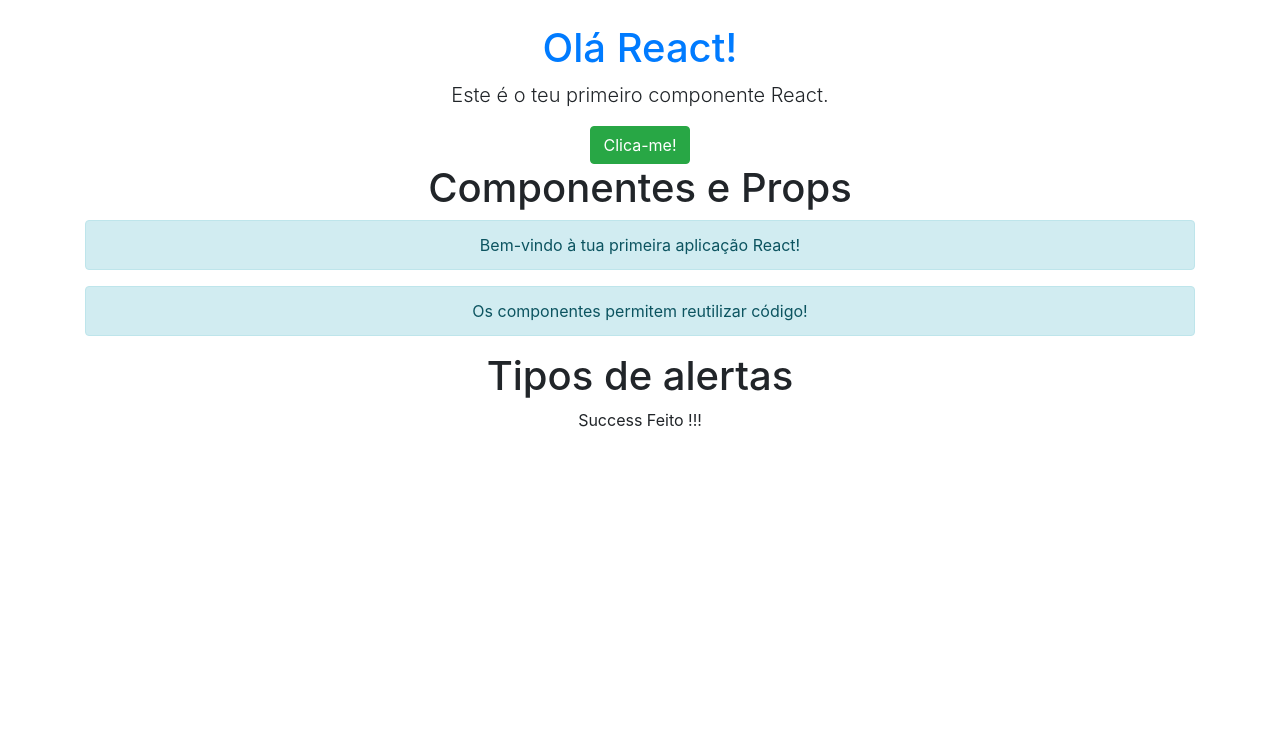
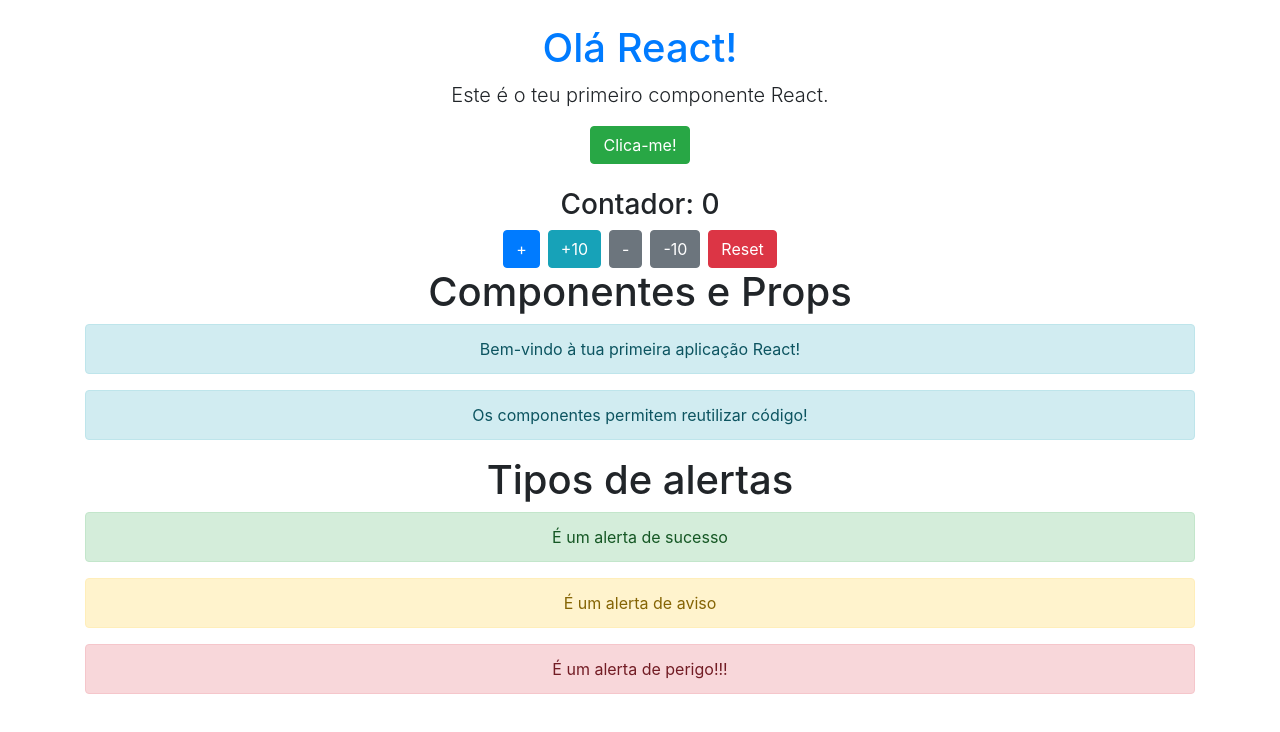
Before and after one commit to a14816-AMR/REACT_APP1, a React (Vite) app: page / in a window 1280 px wide. Shown: the top 732 px of the page. Built offline with nearby package versions, Linux system fonts and the light colour scheme.

Commit message:
Parte 1 – Ex3 - React

```diff
--- a/src/Alerta.jsx
+++ b/src/Alerta.jsx
@@ -2,10 +2,10 @@
 function Alerta(props) {
 // Aqui usamos props.texto, enviada pelo componente App
     return (
-        <div className={`text-center ${props.tipo}`}>
-            {props.tipo}
+        <div className={`alert alert-${props.tipo} text-center`} role="alert">
             {props.texto}
         </div>
+
         );
     }
 export default Alerta;
--- a/src/App.jsx
+++ b/src/App.jsx
@@ -5,6 +5,7 @@
 import heroImg from './assets/hero.png'
 import './App.css'
 import Alerta from './Alerta'
+import Contador from './Contador'
 function App() {
   return (
     <div className="container mt-4">
@@ -20,6 +21,7 @@
         Clica-me!
       </button>
 
+     <Contador />
 
 
     <h1 className="text-center">Componentes e Props</h1>
@@ -28,7 +30,10 @@
     <Mensagem mytext="Os componentes permitem reutilizar código!" />
 
     <h1 className="text-center">Tipos de alertas</h1>
-    <Alerta tipo=" Success " texto=" Feito !!!" />
+    <Alerta tipo="success" texto="É um alerta de sucesso" />
+    <Alerta tipo="warning" texto="É um alerta de aviso" />
+    <Alerta tipo="danger" texto="É um alerta de perigo!!!" />
+
 
 
     </div>
--- /dev/null
+++ b/src/Contador.jsx
@@ -0,0 +1,43 @@
+import { useState } from 'react';
+// useState cria um "estado" dentro do componente.
+// Quando o estado muda, o componente é renderizado novamente.
+function Contador() {
+    const [contagem, setContagem] = useState(0);
+    function aumentar() {
+        setContagem(contagem + 1);
+    }
+    function mais10() {
+        setContagem(contagem + 10);
+    }
+    function diminuir() {
+        if (contagem > 0) setContagem(contagem - 1);
+    }
+    function menos10() {
+        if (contagem > 0) setContagem(contagem - 10);
+    }
+    function reiniciar() {
+        setContagem(0);
+    }
+    return (
+        <div className="text-center mt-4">
+            <h3>Contador: {contagem}</h3>
+            {/* Cada botão altera o estado de forma diferente */}
+            <button className="btn btn-primary mr-2" onClick={aumentar}>
+                +
+            </button>
+            <button className="btn btn-info mr-2" onClick={mais10}>
+                +10
+            </button>
+            <button className="btn btn-secondary mr-2" onClick={diminuir}>
+                -
+            </button>
+            <button className="btn btn-secondary mr-2" onClick={menos10}>
+                -10
+            </button>
+            <button className="btn btn-danger" onClick={reiniciar}>
+                Reset
+            </button>
+        </div>
+    );
+}
+export default Contador;
```
